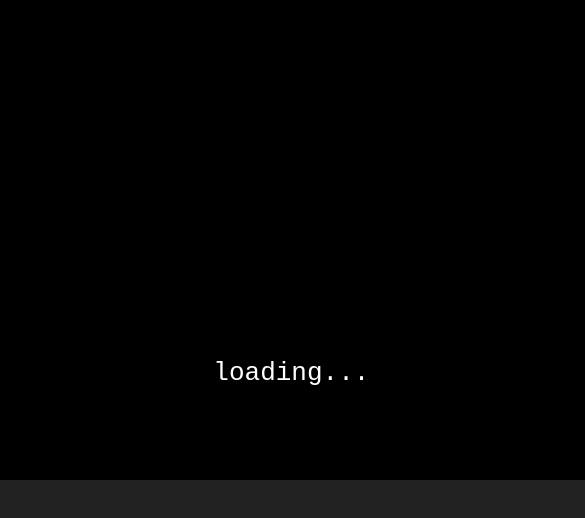
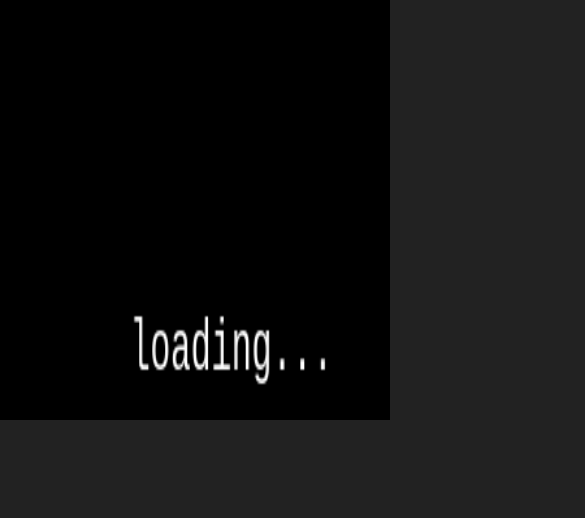
Before and after one commit to pebonius/faun-town, a website with bundled scripts: page public/index.html in a window 390 px wide. Shown: the top 518 px of the page, 585 px wide, since content can reach past the window. Built offline with nearby package versions, Linux system fonts and the light colour scheme.

Commit message:
tryin scaling for mobile

```diff
--- a/public/css/styles.css
+++ b/public/css/styles.css
@@ -5,8 +5,22 @@
 }
 
 canvas {
+  width: 640px;
+  height: 420px;
   background: #000;
   display: block;
   margin: auto;
   touch-action: none;
 }
+
+@media (max-width: 639px) {
+  canvas {
+    width: 100vw;
+  }
+}
+
+@media (max-height: 479) {
+  canvas {
+    height: 100vh;
+  }
+}
--- a/public/index.html
+++ b/public/index.html
@@ -10,7 +10,7 @@
     <link rel="stylesheet" href="css/styles.css" />
   </head>
   <body>
-    <canvas id="canvas" width="640" height="480"></canvas>
+    <canvas id="canvas"></canvas>
     <script type="module" src="scripts/index.js"></script>
   </body>
 </html>
```
